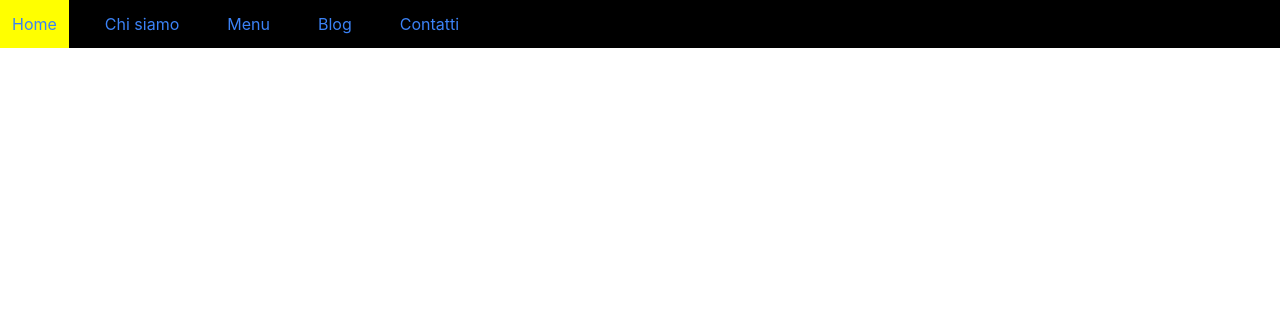
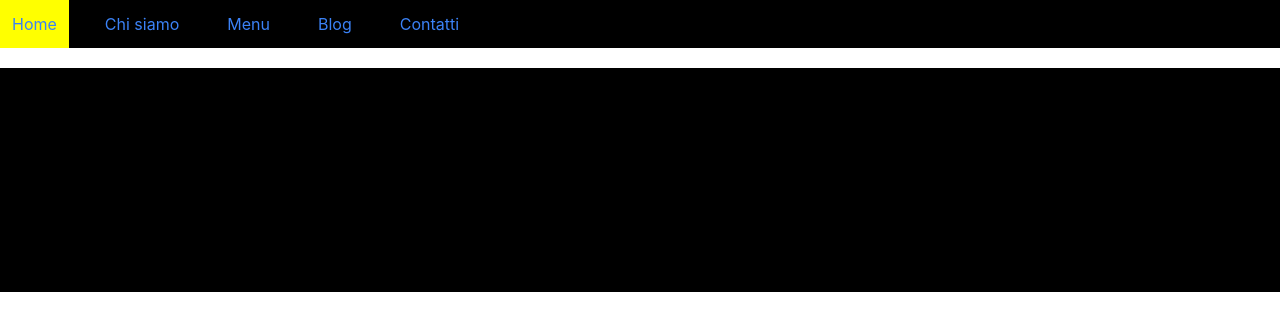
Before and after one commit to sssteveCA/restaurant-frontend, a React (Create React App) app: page / in a window 1280 px wide. Shown: the top 330 px of the page. Built offline with nearby package versions, Linux system fonts and the light colour scheme.

Commit message:
Added src/components/footer/Footer.tsx

```diff
--- a/src/App.tsx
+++ b/src/App.tsx
@@ -2,10 +2,15 @@ import React from 'react';
 import logo from './logo.svg';
 import './App.css';
 import { Navbar } from './components/navbar/Navbar';
+import { Footer } from './components/footer/Footer';
 
 function App() {
   return (
-    <Navbar />
+    <>
+      <Navbar />
+      <Footer />
+    </>
+
   );
 }
 
--- /dev/null
+++ b/src/components/footer/Footer.tsx
@@ -0,0 +1,25 @@
+import React from 'react'
+
+export const Footer = () => {
+  return (
+    <footer className='bg-black px-3 py-10 mt-5'>
+        <div>Online restaurant</div>
+        <div>
+            <ul>
+                <li><a href="#">Privacy</a></li>
+                <li><a href="#">Cookies</a></li>
+            </ul>
+        </div>
+        <div>
+            <div>Via **********</div>
+            <div>070******</div>
+            <div>336******</div>
+        </div>
+        <div>
+            <div></div>
+            <div></div>
+            <div></div>
+        </div>
+    </footer>
+  )
+}
```
